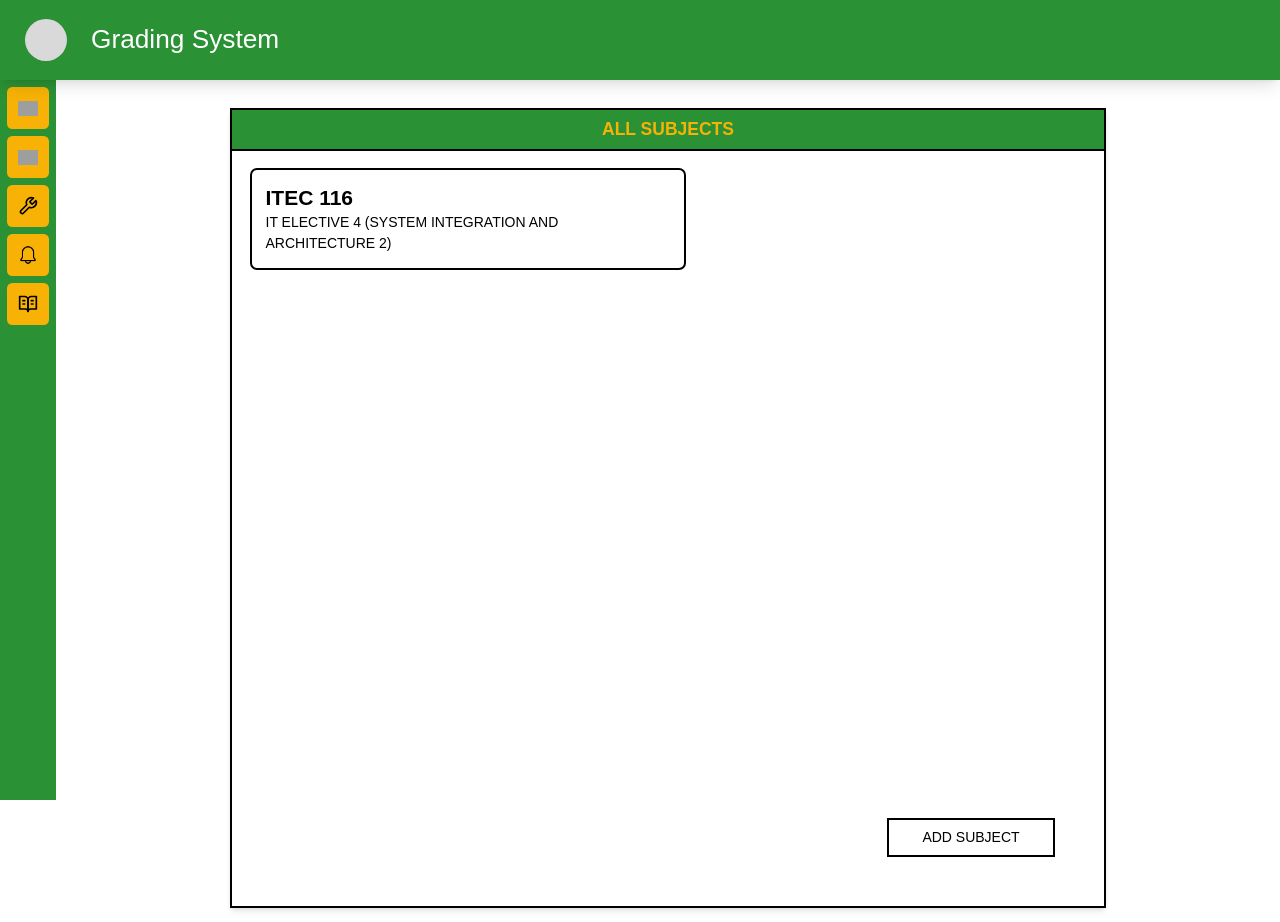
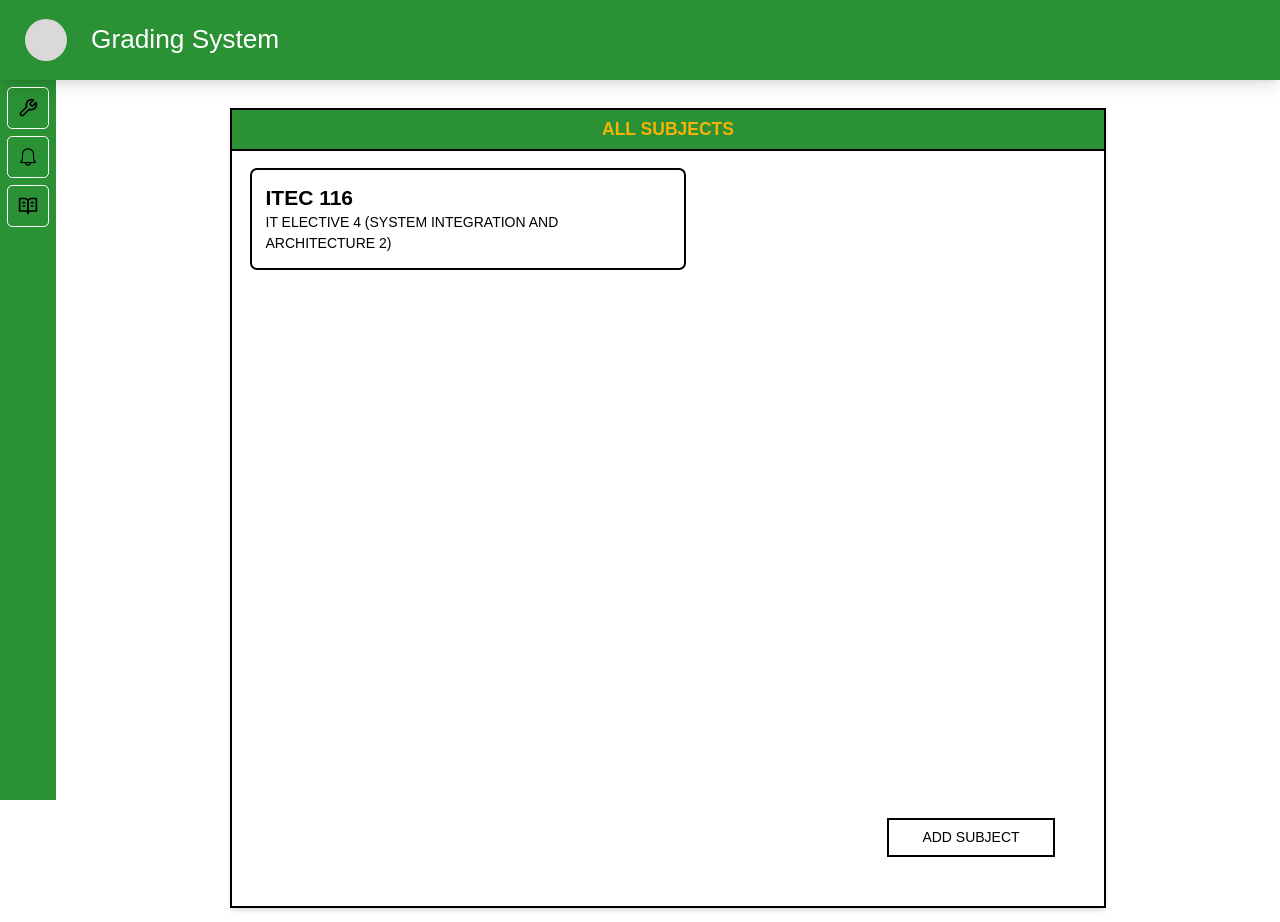
Before and after one commit to JustineLicu/grading-system-react, a Next.js app: page /subject in a window 1280 px wide. Built offline with nearby package versions, Linux system fonts and the light colour scheme; grey boxes are pictures that could not be loaded.

Commit message:
Tweaked side bar

```diff
--- a/src/components/side-bar.jsx
+++ b/src/components/side-bar.jsx
@@ -3,15 +3,8 @@ import Link from 'next/link';
 
 export default function SideBarMenu() {
   const sidebarMenu = [
-    { id: 1, name: '', imageLink: '/home_icon.svg', urlLink: `/` },
     {
-      id: 2,
-      name: '',
-      imageLink: '/organizations_icon.svg',
-      urlLink: `/`,
-    },
-    {
-      id: 3,
+      id: 1,
       name: 'Announcement',
       imageLink: '/announcement_icon.svg',
       urlLink: `/`,
@@ -20,13 +13,13 @@ export default function SideBarMenu() {
       urlLink: `/grades/config`,
     },
     {
-      id: 4,
+      id: 2,
       name: 'Notification',
       imageLink: '/notification_icon.png',
       urlLink: `/notification`,
     },
     {
-      id: 5,
+      id: 3,
       name: 'Student Information',
       imageLink: '/book-open-text.svg',
       urlLink: `/subject`,
@@ -43,7 +36,7 @@ export default function SideBarMenu() {
           <Link
             href={item.urlLink}
             key={item.id}
-            className={`group relative mt-1 flex h-10 w-10 items-center justify-center rounded-md bg-yellow p-1 hover:bg-yellow md:mx-1  lg:mt-2 lg:h-12 lg:w-12
+            className={`group relative mt-1 flex h-10 w-10 items-center justify-center rounded-md border border-white p-1 hover:border-none hover:bg-yellow md:mx-1  lg:mt-2 lg:h-12 lg:w-12
             `}
           >
             <Image src={item.imageLink} alt={item.name} width={20} height={20} />
```
